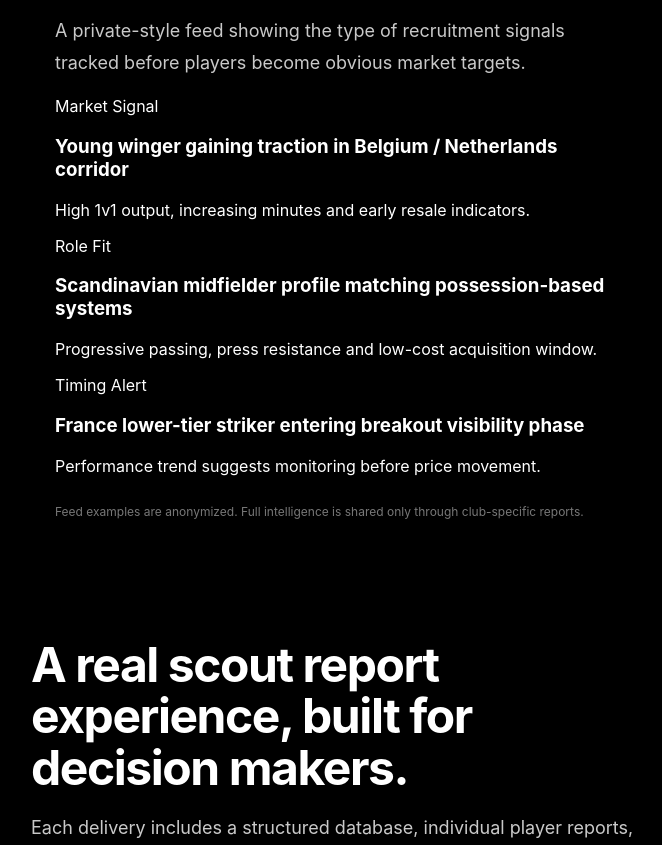
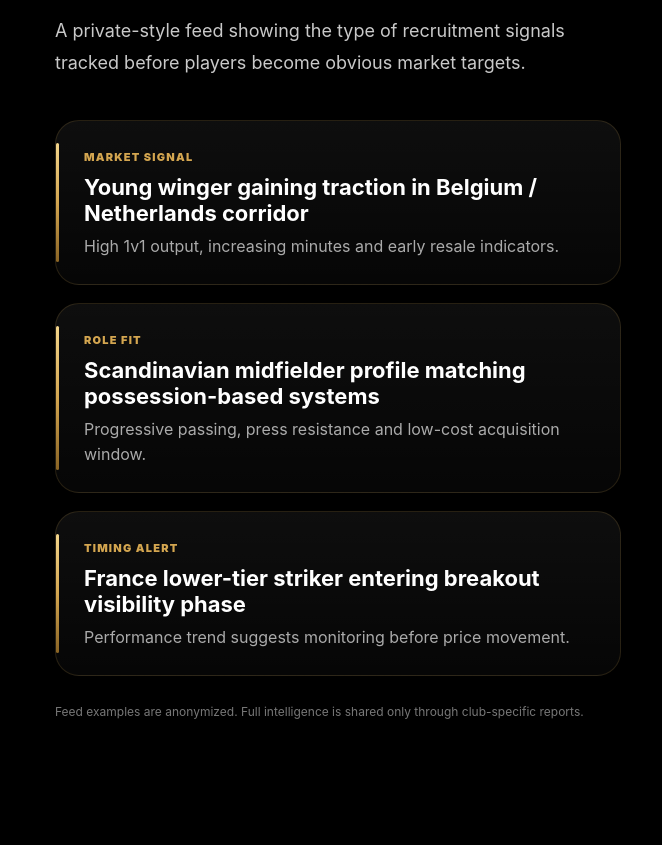
Before and after one commit to miscoutpro/mi-scout-site, a React (Vite) app: page / in a window 1280 px wide. Shown: the part 4295-5140 px from the top of the page, without its empty margins (43-705 px from the left). Built offline with nearby package versions, Linux system fonts and the light colour scheme.

Commit message:
Update styles.css

```diff
--- a/src/styles.css
+++ b/src/styles.css
@@ -428,3 +428,53 @@
   font-size: 13px;
   font-weight: 600;
 }
+.feed-list {
+  margin-top: 42px;
+  display: grid;
+  gap: 18px;
+}
+
+.feed-item {
+  position: relative;
+  padding: 24px 28px;
+  border-radius: 24px;
+  border: 1px solid rgba(212,166,80,0.16);
+  background: linear-gradient(
+    180deg,
+    rgba(255,255,255,0.055),
+    rgba(255,255,255,0.025)
+  );
+  overflow: hidden;
+}
+
+.feed-item::before {
+  content: "";
+  position: absolute;
+  left: 0;
+  top: 22px;
+  bottom: 22px;
+  width: 3px;
+  border-radius: 99px;
+  background: linear-gradient(180deg, #f3d58b, #d4a650, #8a6424);
+}
+
+.feed-item span {
+  display: inline-block;
+  margin-bottom: 10px;
+  color: #d4a650;
+  font-size: 11px;
+  font-weight: 900;
+  text-transform: uppercase;
+  letter-spacing: 1.2px;
+}
+
+.feed-item h3 {
+  margin: 0 0 8px;
+  font-size: 22px;
+}
+
+.feed-item p {
+  margin: 0;
+  color: rgba(255,255,255,0.66);
+  line-height: 1.6;
+}
```
